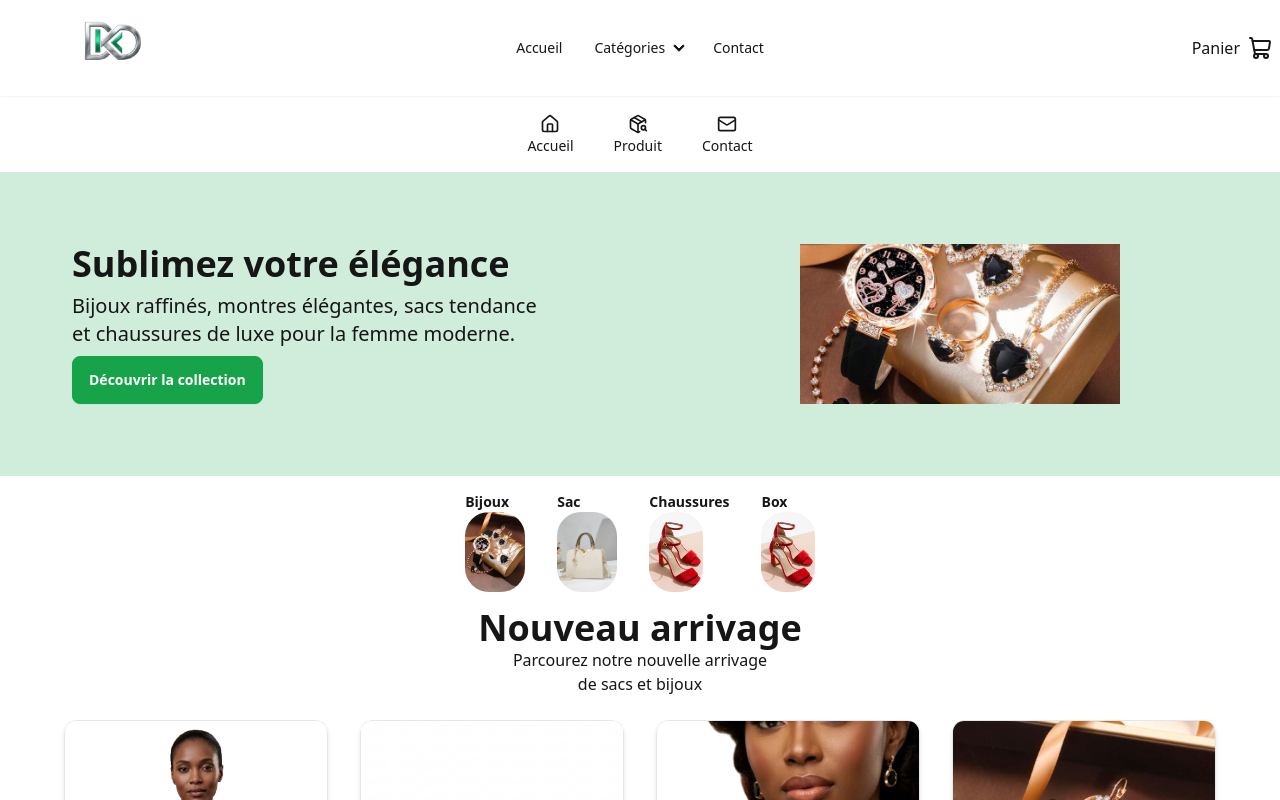
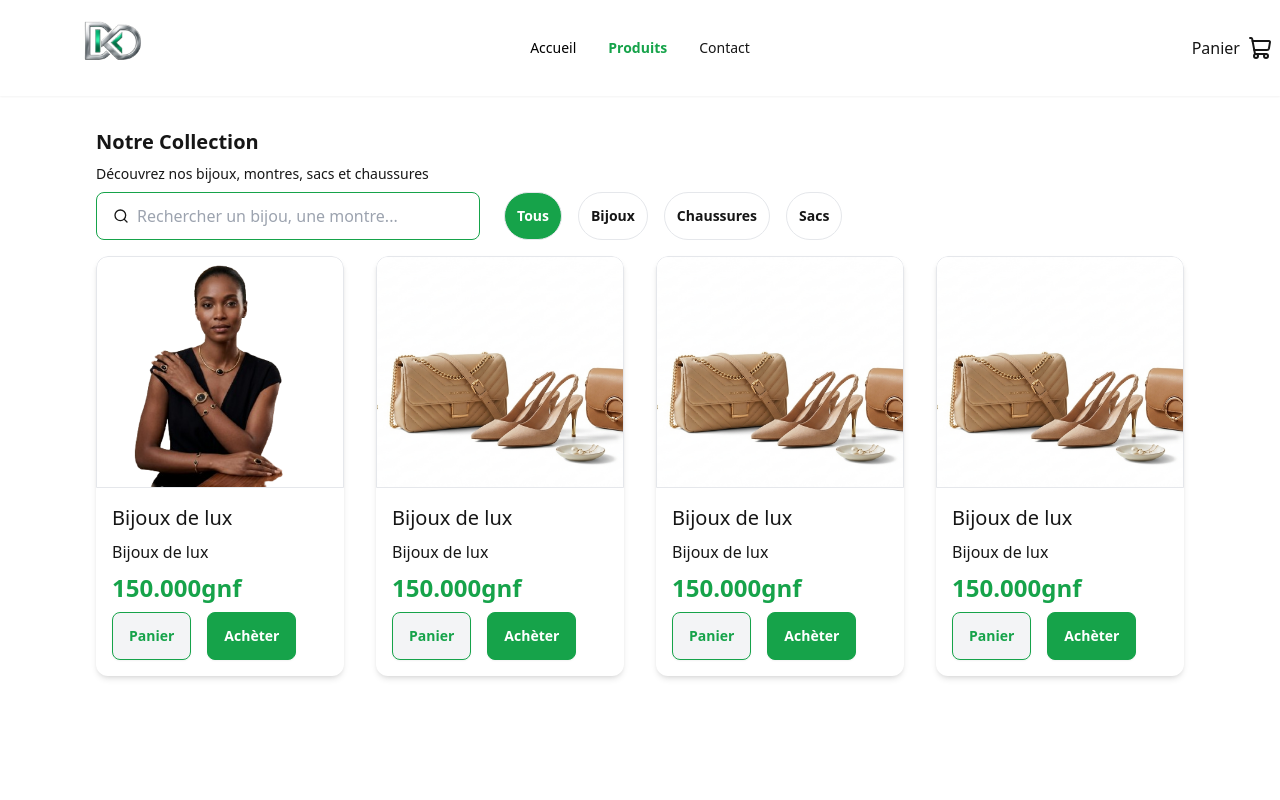
Before and after one commit to diallo1020/dkd-app, a React (Vite) app: page /Produits in a window 1280 px wide. Shown: the top 800 px of the page. Built offline with nearby package versions, Linux system fonts and the light colour scheme.

Commit message:
update site

```diff
--- a/package.json
+++ b/package.json
@@ -13,7 +13,8 @@
     "daisyui": "^4.12.10",
     "lucide-react": "^1.3.0",
     "react": "^19.2.5",
-    "react-dom": "^19.2.5"
+    "react-dom": "^19.2.5",
+    "react-router-dom": "^7.15.0"
   },
   "devDependencies": {
     "@eslint/js": "^10.0.1",
--- a/src/App.tsx
+++ b/src/App.tsx
@@ -1,10 +1,7 @@
 
-import { CreditCard, ShieldCheck, ShoppingCart } from 'lucide-react'
-import './App.css'
-import Card from './components/Card'
-import Footer from './components/Footer'
-import HeroSection from './components/HeroSection'
-import Navbar from './components/Navbar'
+import Accueil from './pages/Accueil'
+import Produits from './pages/Produits'
+import { BrowserRouter, Route, Routes } from 'react-router-dom'
 
 
 function App() {
@@ -12,87 +9,15 @@ function App() {
 
   return (
     <>
-    <div>
-      <Navbar/>
-   <HeroSection/>
-    <h3 className='font-bold text-4xl text-center'>Nouveau arrivage</h3>
-      <p className='text-center'>Parcourez notre nouvelle
-       arrivage <br />de sacs et bijoux</p>
-    <div className='flex flex-col lg:flex-row p-6 lg:gap-8 lg:px-16 gap-4'>
+    <BrowserRouter>
+    <Routes>
+      <Route path='/' element={<Accueil />}/>
+       <Route path='/Produits' element={<Produits/>}>
 
-      <Card
-      image="/images/hero.png"
-      title="Bijoux de lux"
-      description="Bijoux de lux"
-     price="150.000gnf"/>
-     <Card
-      image="/images/hero2.png"
-      title="Bijoux de lux"
-      description="Bijoux de lux"
-     price="150.000gnf"/>
-     <Card
-      image="/images/img1.png"
-      title="Bijoux de lux"
-      description="Bijoux de lux"
-     price="150.000gnf"/>
-     <Card
-      image="/images/img2.jpg"
-      title="Bijoux de lux"
-      description="Bijoux de lux"
-     price="150.000gnf"/>
+      </Route>
+    </Routes>
+    </BrowserRouter>
 
-    </div>
-    <div>
-      <h3 className='font-bold text-4xl text-center'>Tous Nos Articles</h3>
-      <p className='text-center'>Parcourez notre collection complète
-         <br />d'accessoires de mode</p>
-       <div className='flex flex-col lg:flex-row p-6 lg:gap-8 lg:px-16 gap-4'>
-
-      <Card
-      image="/images/hero.png"
-      title="Bijoux de lux"
-      description="Bijoux de lux"
-     price="150.000gnf"/>
-     <Card
-      image="/images/hero2.png"
-      title="Bijoux de lux"
-      description="Bijoux de lux"
-     price="150.000gnf"/>
-     <Card
-      image="/images/img1.png"
-      title="Bijoux de lux"
-      description="Bijoux de lux"
-     price="150.000gnf"/>
-     <Card
-      image="/images/img2.jpg"
-      title="Bijoux de lux"
-      description="Bijoux de lux"
-     price="150.000gnf"/>
-
-    </div>
-    </div>
-    <div className='flex flex-col lg:flex-row justify-center items-center'>
-    <div className='bg-primary/10 p-8 m-8 rounded-xl flex flex-col justify-center items-center '>
-      <span className='bg-primary flex justify-center items-center
-      rounded-full w-10 h-10 text-white'><ShoppingCart/></span>
-      <h6 className='font-bold '>Livraison Gratuite</h6>
-      <p className='text-sm text-center'>Recevez vos articles directement  chez vous</p>
-    </div>
-     <div className='bg-accent/15 p-8 m-8 rounded-xl flex flex-col justify-center items-center '>
-      <span className='bg-accent flex justify-center items-center
-      rounded-full w-10 h-10 text-white'><CreditCard /></span>
-      <h6 className='font-bold '>Paiement Sécurisé</h6>
-      <p className='text-sm text-center'>Payez à la livraison en toute confiance </p>
-    </div>
-     <div className='bg-error/10 p-8 m-8 rounded-xl flex flex-col justify-center items-center gap-2 '>
-      <span className='bg-error flex justify-center items-center
-      rounded-full w-10 h-10 text-white'><ShieldCheck /></span>
-      <h6 className='font-bold '>Qualité Premium</h6>
-      <p className='text-sm text-center'>Articles soigneusement sélectionnés </p>
-    </div>
-    </div>
-    <Footer/>
-   </div>
     </>
   )
 }
--- a/src/components/Card.tsx
+++ b/src/components/Card.tsx
@@ -16,7 +16,7 @@ const Card = ({image, title, description, price} : CardImages) => {
            <p className='font-bold text-2xl text-primary'>{price}</p>
            <div className='flex gap-4'>
             <button className='btn border border-primary text-primary'>Panier</button>
-            <button className='btn btn-primary'>Achèter</button>
+            <button className='btn btn-primary text-white'>Achèter</button>
            </div>
          </div>
 
--- a/src/components/HeroSection.tsx
+++ b/src/components/HeroSection.tsx
@@ -2,7 +2,7 @@
 const HeroSection = () => {
   return (
     <>
-       <div className='grid grid-cols-2 p-2  bg-primary/20  via-primary/10 to-transparent
+       <div className='grid grid-cols-2 pl-6 pb-2   bg-primary/20  via-primary/10 to-transparent
         items-center lg:gap-4  h-full lg:h-90 overflow-hidden'>
       <div className='flex flex-row gap-2 lg:p-16 md:p-4 '>
         <div className='flex flex-col gap-2'>
@@ -22,13 +22,13 @@ const HeroSection = () => {
 
       </div>
     </div>
-    <div className="flex justify-center items-start gap-8 py-4">
+    <div className="flex justify-center items-start gap-8 py-6 ">
       <div>
         <h3 className="font-bold text-sm">Bijoux</h3>
         <img src="/images/img2.jpg" alt="" className="w-30 h-20 object-cover rounded-3xl"/>
       </div>
       <div>
-        <h3 className="font-bold text-sm">Sac</h3>
+        <h3 className="font-bold text-sm">Sacs</h3>
         <img src="/images/sac.jpg" alt="" className="w-30 h-20 object-cover rounded-3xl"/>
       </div>
       <div>
--- a/src/components/Navbar.tsx
+++ b/src/components/Navbar.tsx
@@ -1,26 +1,44 @@
 import { House, Mail, PackageSearch, ShoppingCart } from 'lucide-react'
-import React from 'react'
+
+import { Link, NavLink } from 'react-router-dom'
 
 const Navbar = () => {
   return (
     <>
+
    <div className="navbar bg-base-100 shadow-sm">
   <div className="navbar-start">
     <img src="/images/logo.png" alt="logo" className='object-cover w-30 h-10 lg:h-20 lg:px-16' />
   </div>
   <div className="navbar-center hidden lg:flex">
     <ul className="menu menu-horizontal px-1">
-      <li><a>Accueil</a></li>
+      <li><a  className='hover:bg-primary/50 '>
+      <NavLink
+      to="/"
+      className={({ isActive })  =>
+        isActive
+           ? "text-primary font-bold"
+            : "text-black"
+      }
+      >
+
+       Accueil
+       </NavLink>
+       </a></li>
       <li>
-        <details>
-          <summary>Catégories</summary>
-          <ul className="p-2 bg-base-100 w-40 z-1">
-             <li><a>Bijoux</a></li>
-            <li><a>Sacs</a></li>
-            <li><a>Chaussures</a></li>
-            <li><a>Box</a></li>
-          </ul>
-        </details>
+       <a>
+        <NavLink
+        to="/Produits"
+          className={
+            ({isActive}) =>
+              isActive
+            ?"text-primary font-bold"
+            : "text-black"
+          }
+          >
+         Produits
+         </NavLink>
+         </a>
       </li>
       <li><a>Contact</a></li>
     </ul>
@@ -30,10 +48,24 @@ const Navbar = () => {
    <ShoppingCart />
   </div>
 </div>
-<div className='p-2' >
+<div className='p-2 lg:hidden' >
   <ul className='flex justify-center items-center gap-6 '>
-    <li className='flex flex-col justify-center items-center rounded-xl p-2 text-sm'><House width={20} /><a>Accueil</a></li>
-    <li className='flex flex-col justify-center items-center rounded-xl p-2 text-sm'><PackageSearch width={20} /><a>Produit</a></li>
+    <li >
+    <a>
+      <NavLink to="/"
+      className={
+        ({isActive}) =>
+          `flex flex-col justify-center items-center rounded-xl p-2 text-sm ${
+          isActive
+        ?"text-primary font-bold"
+        :"text-black"
+      }`
+      }
+      >
+        <House width={20} />
+      Accueil</NavLink>
+    </a></li>
+    <li className='flex flex-col justify-center items-center rounded-xl p-2 text-sm'><PackageSearch width={20} /><a><Link to="/Produits">Produit</Link></a></li>
     <li  className='flex flex-col justify-center items-center rounded-xl p-2 text-sm'><Mail width={20} /><a>Contact</a></li>
   </ul>
 </div>
--- a/src/pages/Accueil.tsx
+++ b/src/pages/Accueil.tsx
@@ -1,11 +1,93 @@
 
+import Navbar from '../components/Navbar'
+import HeroSection from '../components/HeroSection'
+import Card from '../components/Card'
+import { CreditCard, ShieldCheck, ShoppingCart } from 'lucide-react'
+import Footer from '../components/Footer'
 
-const Accueil = () => {
+export default function Accueil() {
   return (
     <div>
+      <Navbar/>
+   <HeroSection/>
+    <h3 className='font-bold text-4xl text-center'>Nouveau arrivage</h3>
+      <p className='text-center'>Parcourez notre nouvelle
+       arrivage <br />de sacs et bijoux</p>
+    <div className='flex flex-col lg:flex-row p-6 lg:gap-8 lg:px-16 gap-4'>
+
+      <Card
+      image="/images/hero.png"
+      title="Bijoux de lux"
+      description="Bijoux de lux"
+     price="150.000gnf"/>
+     <Card
+      image="/images/hero2.png"
+      title="Bijoux de lux"
+      description="Bijoux de lux"
+     price="150.000gnf"/>
+     <Card
+      image="/images/img1.png"
+      title="Bijoux de lux"
+      description="Bijoux de lux"
+     price="150.000gnf"/>
+     <Card
+      image="/images/img2.jpg"
+      title="Bijoux de lux"
+      description="Bijoux de lux"
+     price="150.000gnf"/>
 
     </div>
+    <div>
+      <h3 className='font-bold text-4xl text-center'>Tous Nos Articles</h3>
+      <p className='text-center'>Parcourez notre collection complète
+         <br />d'accessoires de mode</p>
+       <div className='flex flex-col lg:flex-row p-6 lg:gap-8 lg:px-16 gap-4'>
+
+      <Card
+      image="/images/hero.png"
+      title="Bijoux de lux"
+      description="Bijoux de lux"
+     price="150.000gnf"/>
+     <Card
+      image="/images/hero2.png"
+      title="Bijoux de lux"
+      description="Bijoux de lux"
+     price="150.000gnf"/>
+     <Card
+       image="/images/hero2.png"
+      title="Bijoux de lux"
+      description="Bijoux de lux"
+     price="150.000gnf"/>
+     <Card
+       image="/images/hero2.png"
+      title="Bijoux de lux"
+      description="Bijoux de lux"
+     price="150.000gnf"/>
+
+    </div>
+    </div>
+    <div className='flex flex-col lg:flex-row justify-center items-center'>
+    <div className='bg-primary/10 p-8 m-8 rounded-xl flex flex-col justify-center items-center '>
+      <span className='bg-primary flex justify-center items-center
+      rounded-full w-10 h-10 text-white'><ShoppingCart/></span>
+      <h6 className='font-bold '>Livraison Garantie</h6>
+      <p className='text-sm text-center'>Recevez vos articles directement  chez vous</p>
+    </div>
+     <div className='bg-accent/15 p-8 m-8 rounded-xl flex flex-col justify-center items-center '>
+      <span className='bg-accent flex justify-center items-center
+      rounded-full w-10 h-10 text-white'><CreditCard /></span>
+      <h6 className='font-bold '>Paiement Sécurisé</h6>
+      <p className='text-sm text-center'>Payez à la livraison en toute confiance </p>
+    </div>
+     <div className='bg-error/10 p-8 m-8 rounded-xl flex flex-col justify-center items-center gap-2 '>
+      <span className='bg-error flex justify-center items-center
+      rounded-full w-10 h-10 text-white'><ShieldCheck /></span>
+      <h6 className='font-bold '>Qualité Premium</h6>
+      <p className='text-sm text-center'>Articles soigneusement sélectionnés </p>
+    </div>
+    </div>
+    <Footer/>
+
+   </div>
   )
 }
-
-export default Accueil
--- /dev/null
+++ b/src/pages/Produits.tsx
@@ -0,0 +1,63 @@
+import { Search } from "lucide-react"
+import Card from "../components/Card"
+import Navbar from "../components/Navbar"
+
+
+const Produits = () => {
+  return (
+    <div>
+      <Navbar/>
+    <div className="p-8 " >
+      <div className="space-y-2 lg:px-16" >
+      <h1 className="font-bold text-xl lg:2xl">Notre Collection</h1>
+      <p className="text-sm">Découvrez nos bijoux, montres, sacs et chaussures</p>
+      <div className="flex lg:flex-row flex-col gap-6">
+     <label className="input border border-primary flex items-center gap-2 w-70 lg:w-96  ">
+  <Search className="w-4 h-4" />
+
+  <input
+    type="search"
+    required
+    placeholder="Rechercher un bijou, une montre..."
+    className="grow"
+  />
+</label>
+<div className="flex gap-4">
+<button className="rounded-3xl border  p-3 font-bold text-sm hover:border-primary focus:border-primary bg-primary text-white ">Tous</button>
+<button className="rounded-3xl border  p-3 font-bold text-sm hover:border-primary focus:border-primary">Bijoux</button>
+<button className="rounded-3xl border  p-3 font-bold text-sm hover:border-primary focus:border-primary">Chaussures</button>
+<button className="rounded-3xl border  p-3 font-bold text-sm hover:border-primary focus:border-primary">Sacs</button>
+</div>
+</div>
+
+      </div>
+       <div className='flex flex-col lg:flex-row py-4 lg:gap-8 lg:px-16 gap-4'>
+
+      <Card
+      image="/images/hero.png"
+      title="Bijoux de lux"
+      description="Bijoux de lux"
+     price="150.000gnf"/>
+     <Card
+      image="/images/hero2.png"
+      title="Bijoux de lux"
+      description="Bijoux de lux"
+     price="150.000gnf"/>
+     <Card
+      image="/images/hero2.png"
+      title="Bijoux de lux"
+      description="Bijoux de lux"
+     price="150.000gnf"/>
+     <Card
+      image="/images/hero2.png"
+      title="Bijoux de lux"
+      description="Bijoux de lux"
+     price="150.000gnf"/>
+
+    </div>
+    </div>
+    </div>
+  )
+}
+
+export default Produits
```
Also changed, not shown: 1 other file (tests, documents, lock files or other folders).
